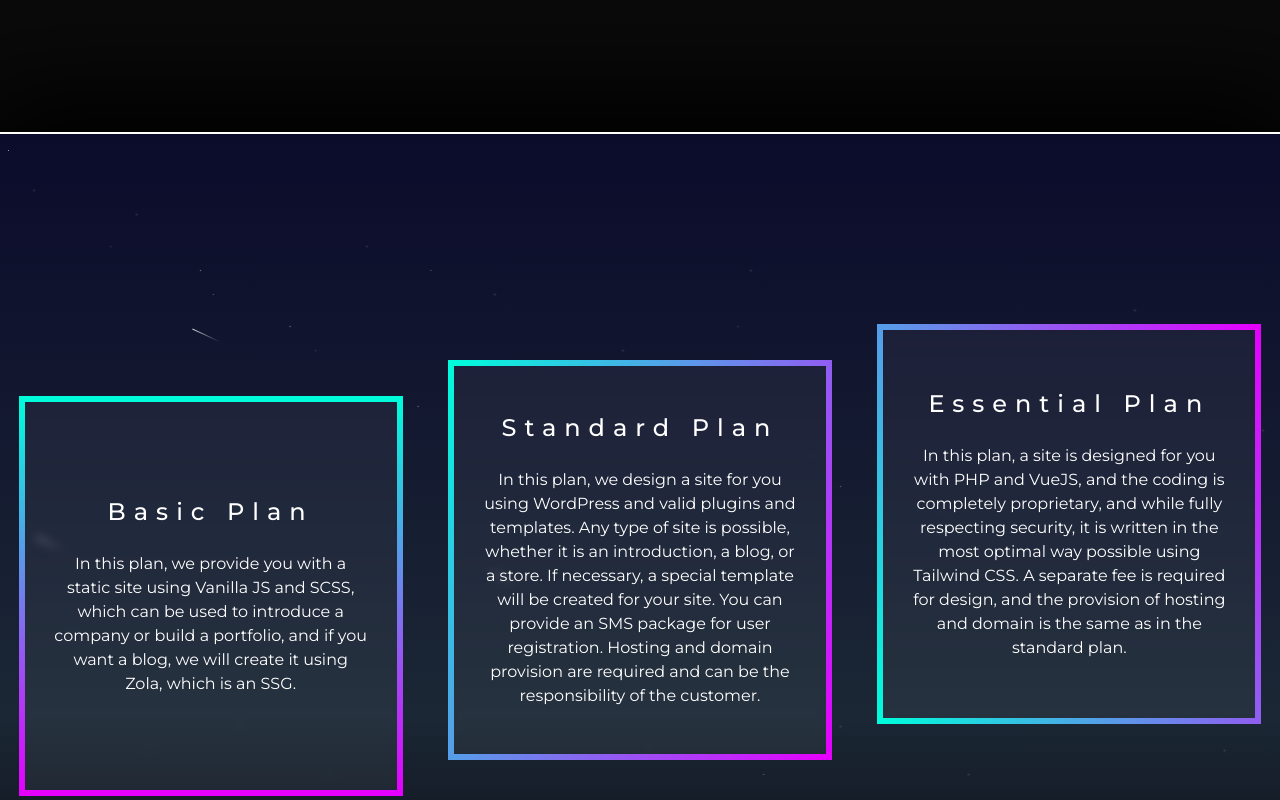
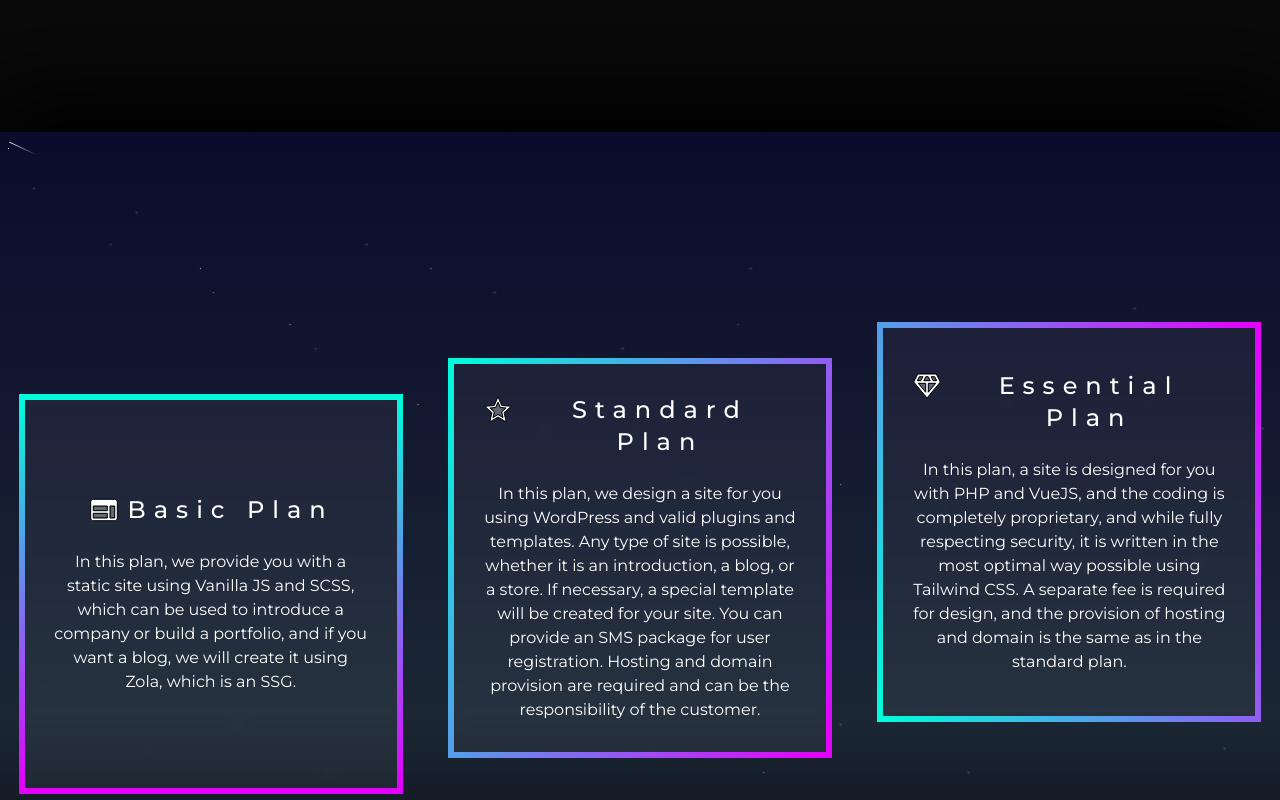
Before and after one commit to imdanieldev/imdanieldev.github.io, a Vue app: page / in a window 1280 px wide. Shown: the part 700-1500 px from the top of the page. Built offline with nearby package versions, Linux system fonts and the light colour scheme.

Commit message:
add icon and new section

```diff
--- a/index.html
+++ b/index.html
@@ -25,7 +25,7 @@
      <title>Danial Nasr</title>
 </head>
 
-<body class="overscroll-none">
+<body class="overscroll-none bg-neutral-950">
      <script type="module" src="/src/main.js"></script>
 </body>
 
--- a/src/App.vue
+++ b/src/App.vue
@@ -4,7 +4,7 @@
           <section
                class="min-h-svh w-full flex flex-col bg-neutral-950 justify-center items-center px-4 py-4 relative overflow-hidden z-10">
                <div ref="animateBox"
-                    class="relative w-full flex justify-around items-center flex-col py-5 px-3 sm:px-7 h-svh">
+                    class="relative w-full flex justify-around items-center flex-col py-10 px-3 sm:px-7 h-svh">
                     <h1 class="text-center text-4xl sm:text-6xl break-words montserrat-500 name">Danial Nasr</h1>
                     <p class="text-center mt-2 text-xl sm:text-2xl my-text">
                          I am a web developer who works part time.
@@ -20,15 +20,17 @@
                     </ul>
                     <div
                          class="grid justify-around grid-cols-2 w-full sm:grid-cols-5 mt-2 items-center text-lg sm:text-xl contactbtn">
-                         <a class="cursor-pointer font-medium break-words text-center mt-2 sm:mt-1 decoration-white decoration-1 decoration-solid underline transition-colors hover:text-blue-400 hover:decoration-blue-400"
-                              href="//t.me/D6NTR">Telegram</a>
+                         <a class="flex justify-center gap-2 items-center cursor-pointer font-medium break-words text-center mt-2 sm:mt-1 decoration-white decoration-1 decoration-solid underline transition-colors hover:text-blue-400 hover:decoration-blue-400"
+                              href="//t.me/D6NTR">
+                              Telegram
+                         </a>
                          <a class="cursor-pointer font-medium break-words text-center mt-2 sm:mt-1 decoration-white decoration-1 decoration-solid underline transition-colors hover:text-blue-400 hover:decoration-blue-400"
                               href="//instagram.com/imdanieln2008">Instagram</a>
                          <a class="cursor-pointer mt-2 sm:mt-1 hidden sm:flex justify-center items-center animate-bounce godown"
                               href="#">
-                              <svg xmlns="http://www.w3.org/2000/svg" class="w-6 h-6 fill-white" viewBox="0 0 16 16">
-                                   <path fill-rule="evenodd"
-                                        d="M8 1a.5.5 0 0 1 .5.5v11.793l3.146-3.147a.5.5 0 0 1 .708.708l-4 4a.5.5 0 0 1-.708 0l-4-4a.5.5 0 0 1 .708-.708L7.5 13.293V1.5A.5.5 0 0 1 8 1" />
+                              <svg viewbox="0 0 32 32" class="w-8 h-8 fill-white">
+                                   <path
+                                        d="M26.7 16l-1.9-1.9L17.3 21.6V5.3h-2.6v16.3l-7.5-7.5L5.3 16l10.7 10.7 10.7-10.7z" />
                               </svg>
                          </a>
                          <a class="cursor-pointer font-medium break-words text-center mt-2 sm:mt-1 decoration-white decoration-1 decoration-solid underline transition-colors hover:text-blue-400 hover:decoration-blue-400"
@@ -39,16 +41,16 @@
                     <div class="block sm:hidden contactbtn2">
                          <a class="cursor-pointer mt-2 sm:mt-1 flex animate-bounce justify-center items-center godown"
                               href="#">
-                              <svg xmlns="http://www.w3.org/2000/svg" class="w-6 h-6 fill-white" viewBox="0 0 16 16">
-                                   <path fill-rule="evenodd"
-                                        d="M8 1a.5.5 0 0 1 .5.5v11.793l3.146-3.147a.5.5 0 0 1 .708.708l-4 4a.5.5 0 0 1-.708 0l-4-4a.5.5 0 0 1 .708-.708L7.5 13.293V1.5A.5.5 0 0 1 8 1" />
+                              <svg viewbox="0 0 32 32" class="w-8 h-8 fill-white">
+                                   <path
+                                        d="M26.7 16l-1.9-1.9L17.3 21.6V5.3h-2.6v16.3l-7.5-7.5L5.3 16l10.7 10.7 10.7-10.7z" />
                               </svg>
                          </a>
                     </div>
                </div>
           </section>
-          <section id="items"
-               class="my-box-shadow min-h-svh w-full overflow-hidden relative starsbg px-2 py-4 border-t-2 border-solid border-white z-10">
+          <section id="items" ref="animateBox2"
+               class="my-box-shadow min-h-svh w-full overflow-hidden relative starsbg px-2 py-4 z-10">
                <div class="stars"></div>
                <div class="shooting-star"></div>
                <div class="shooting-star"></div>
@@ -60,7 +62,15 @@
                     <div class="flex justify-around px-2 items-center w-full gap-10 flex-col lg:flex-row">
                          <div
                               class="border-gradient3 relative bg-white/5 backdrop-blur-sm mt-5 gap-6 flex justify-center items-center flex-col w-full lg:w-[30vw] min-h-[40vh] lg:min-h-[50vh] py-5 px-3 sm:px-7 translate-y-0 lg:translate-y-9 transition-transform duration-700 hover:-translate-y-3 lg:hover:translate-y-6">
-                              <h3 class="text-2xl montserrat-500 tracking-[0.5rem] text-center">Basic Plan</h3>
+                              <h3 class="text-2xl montserrat-500 tracking-[0.5rem] text-center flex gap-2">
+                                   <svg viewbox="0 0 32 32" class="w-8 h-8 fill-current stroke-black">
+                                        <path d="M5.3 12h14v4.7H5.3z m0 7.3h14V24H5.3zM22 12H26.7v12h-4.7z"
+                                             opacity=".3" />
+                                        <path
+                                             d="M26.7 5.3H5.3c-1.5 0-2.7 1.2-2.6 2.7L2.7 24c0 1.5 1.2 2.7 2.6 2.7h21.4c1.5 0 2.7-1.2 2.6-2.7V8c0-1.5-1.2-2.7-2.6-2.7z m-7.4 18.7H5.3v-4.7h14V24z m0-7.3H5.3V12h14v4.7zM26.7 24h-4.7V12H26.7v12z" />
+                                   </svg>
+                                   Basic Plan
+                              </h3>
                               <p class="text-center">In this plan, we provide you with a static site using Vanilla JS
                                    and
                                    SCSS, which can be used
@@ -70,7 +80,15 @@
                          </div>
                          <div
                               class="border-gradient2 relative bg-white/5 backdrop-blur-sm mt-5 gap-6 flex justify-center items-center flex-col w-full lg:w-[30vw] min-h-[40vh] lg:min-h-[50vh] py-5 px-3 sm:px-7 translate-y-0 transition-transform duration-700 hover:-translate-y-3">
-                              <h3 class="text-2xl montserrat-500 tracking-[0.5rem] text-center">Standard Plan</h3>
+                              <h3 class="text-2xl montserrat-500 tracking-[0.5rem] text-center flex gap-2">
+                                   <svg viewbox="0 0 32 32" class="w-8 h-8 fill-current stroke-black">
+                                        <path d="M16 20.5l-5 3.1 1.3-5.7-4.4-3.9 5.8-0.5L16 8.1l2.3 5.4 5.8 0.5-4.4 3.9 1.3 5.7z"
+                                             opacity=".3" />
+                                        <path
+                                             d="M29.3 12.3l-9.6-0.8L16 2.7 12.3 11.5 2.7 12.3l7.2 6.3L7.8 28 16 23 24.2 28l-2.1-9.4L29.3 12.3zM16 20.5l-5 3.1 1.3-5.7-4.4-3.9 5.8-0.5L16 8.1l2.3 5.4 5.8 0.5-4.4 3.9 1.3 5.7L16 20.5z" />
+                                   </svg>
+                                   Standard Plan
+                              </h3>
                               <p class="text-center">In this plan, we design a site for you using WordPress and valid
                                    plugins
                                    and templates. Any type of site is possible, whether it is an introduction, a blog,
@@ -83,7 +101,15 @@
                          </div>
                          <div
                               class="border-gradient1 relative bg-white/5 backdrop-blur-sm mt-5 gap-6 flex justify-center items-center flex-col w-full lg:w-[30vw] min-h-[40vh] lg:min-h-[50vh] py-5 px-3 sm:px-7 translate-y-0 lg:-translate-y-9 transition-transform duration-700 hover:-translate-y-3 lg:hover:-translate-y-12">
-                              <h3 class="text-2xl montserrat-500 tracking-[0.5rem] text-center">Essential Plan</h3>
+                              <h3 class="text-2xl montserrat-500 tracking-[0.5rem] text-center flex gap-2">
+                                   <svg viewbox="0 0 32 32" class="w-8 h-8 fill-current stroke-black">
+                                        <path d="M11.8 6.7H8.3l-2 4h3.5z m13.9 4l-2-4h-3.5l2 4zM14.7 22.2V13.3H7.3z m2.6 0L24.7 13.3H17.3zM17.2 6.7h-2.4l-2 4h6.4z"
+                                             opacity=".3" />
+                                        <path
+                                             d="M25.3 4H6.7L2.7 12l13.3 16L29.3 12l-4-8z m-1.6 2.7l2 4h-3.6l-2-4h3.6zM8.3 6.7h3.6l-2 4H6.3l2-4zM14.7 22.2L7.3 13.3H14.7v8.9zM12.8 10.7l2-4h2.4l2 4H12.8zM17.3 22.2V13.3h7.4L17.3 22.2z" />
+                                   </svg>
+                                   Essential Plan
+                              </h3>
                               <p class="text-center">In this plan, a site is designed for you with PHP and VueJS, and
                                    the
                                    coding is completely proprietary, and while fully respecting security, it is written
@@ -94,7 +120,12 @@
                          </div>
                     </div>
                </div>
-
+          </section>
+          <section
+               class="my-box-shadow min-h-svh w-full flex flex-col bg-neutral-950 justify-center items-center px-4 py-4 relative overflow-hidden z-10">
+          <div>
+               Coming Soon...
+          </div>
           </section>
      </div>
 </template>
@@ -108,6 +139,7 @@ import { SplitText } from "gsap/SplitText";
 gsap.registerPlugin(ScrollTrigger, ScrollSmoother, ScrollToPlugin, SplitText);
 
 const animateBox = ref(null);
+const animateBox2 = ref(null);
 onMounted(() => {
      let smoother = ScrollSmoother.create({
           smooth: 1,
@@ -116,10 +148,17 @@ onMounted(() => {
      });
      gsap.to(animateBox.value, {
           y: "100%",
-          scale: 1.5,
-          filter: "blur(0.2rem)",
+          scale: 1.1,
           scrollTrigger: {
                trigger: animateBox.value,
+               pin: true,
+               scrub: true,
+          }
+     });
+     gsap.to(animateBox2.value, {
+          y: "100%",
+          scrollTrigger: {
+               trigger: animateBox2.value,
                pin: true,
                scrub: true,
           }
@@ -188,7 +227,7 @@ onMounted(() => {
      });
      gsap.from(contactbtn1.lines, {
           opacity: 0,
-          x: 200,
+          x: 100,
           stagger: 0.05,
           duration: 1,
           ease: "power3.Out",
@@ -196,7 +235,7 @@ onMounted(() => {
      });
      gsap.from(contactbtn2.lines, {
           opacity: 0,
-          x: 300,
+          x: 50,
           stagger: 0.05,
           duration: 1,
           ease: "power3.Out",
@@ -213,7 +252,7 @@ onMounted(() => {
      });
      gsap.from(contactbtn6.lines, {
           opacity: 0,
-          y: 100,
+          y: -100,
           scale: 2,
           stagger: 0.05,
           duration: 1,
@@ -222,7 +261,7 @@ onMounted(() => {
      });
      gsap.from(contactbtn4.lines, {
           opacity: 0,
-          x: -200,
+          x: -50,
           stagger: 0.05,
           duration: 1,
           ease: "power3.Out",
@@ -230,7 +269,7 @@ onMounted(() => {
      });
      gsap.from(contactbtn5.lines, {
           opacity: 0,
-          x: -300,
+          x: -100,
           stagger: 0.05,
           duration: 1,
           ease: "power3.Out",
@@ -241,12 +280,13 @@ onMounted(() => {
                event.preventDefault();
 
                gsap.to(window, {
-                    duration: 3,
+                    duration: 2,
                     scrollTo: document.querySelector("#items"),
-                    ease: "elastic.out(1,0.5)"
+                    ease: "elastic.out(1.5,0.75)"
                });
           });
      });
+     ScrollTrigger.refresh();
 });
 
 </script>
@@ -373,21 +413,25 @@ onMounted(() => {
      left: -100px;
      animation-delay: 2s;
 }
+
 .shooting-star:nth-child(4) {
      top: 35%;
      left: -100px;
      animation-delay: 3.5s;
 }
+
 .shooting-star:nth-child(5) {
      top: 45%;
      left: -100px;
      animation-delay: 4.5s;
 }
+
 .shooting-star:nth-child(6) {
      top: 50%;
      left: -100px;
      animation-delay: 5.5s;
 }
+
 @keyframes twinkle {
 
      0%,
--- a/vite.config.js
+++ b/vite.config.js
@@ -4,5 +4,9 @@ import vue from '@vitejs/plugin-vue'
 // https://vitejs.dev/config/
 export default defineConfig({
   base: "/",
-  plugins: [vue()]
+  plugins: [vue()],
+  server: {
+    host: true,
+    port: 5173
+  }
 })
```
